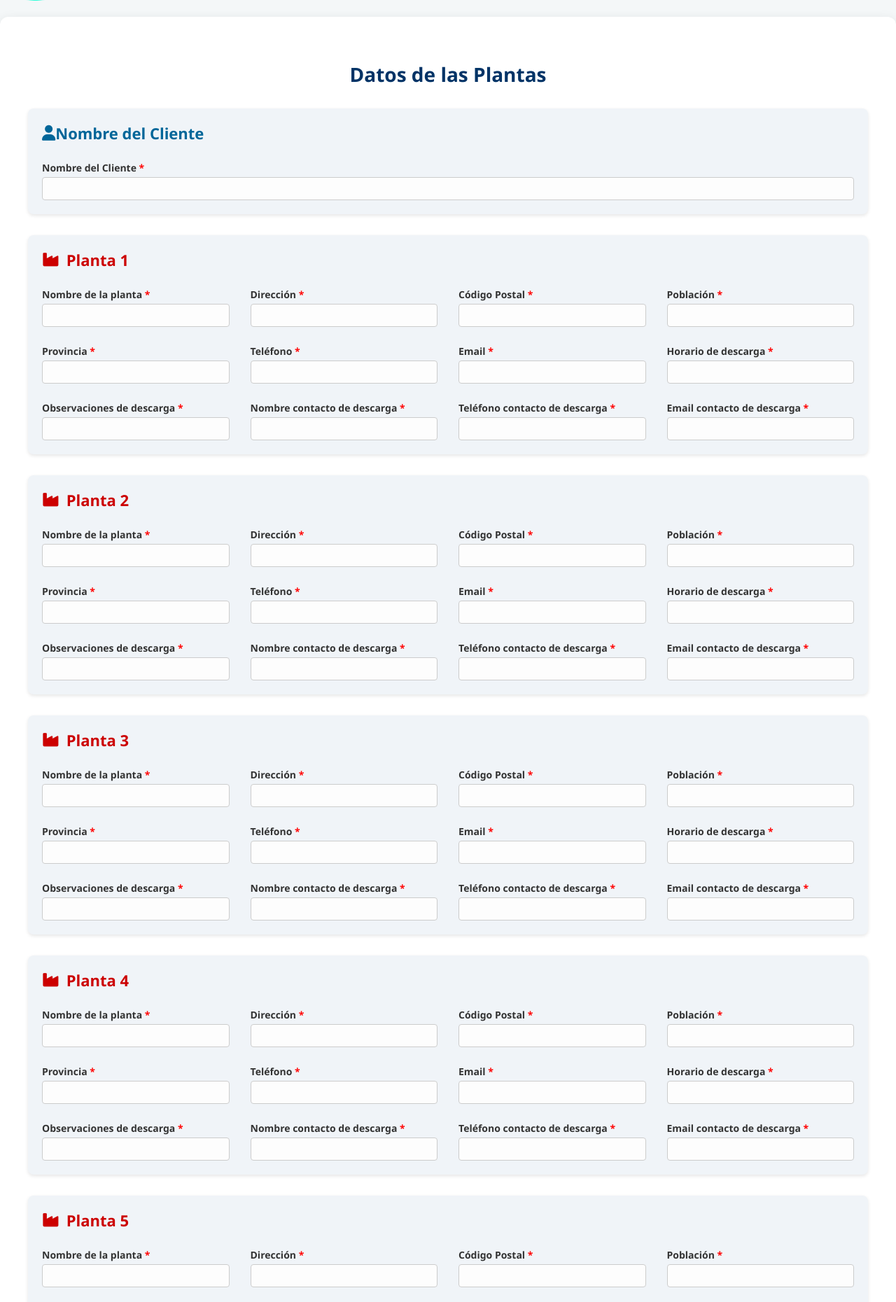
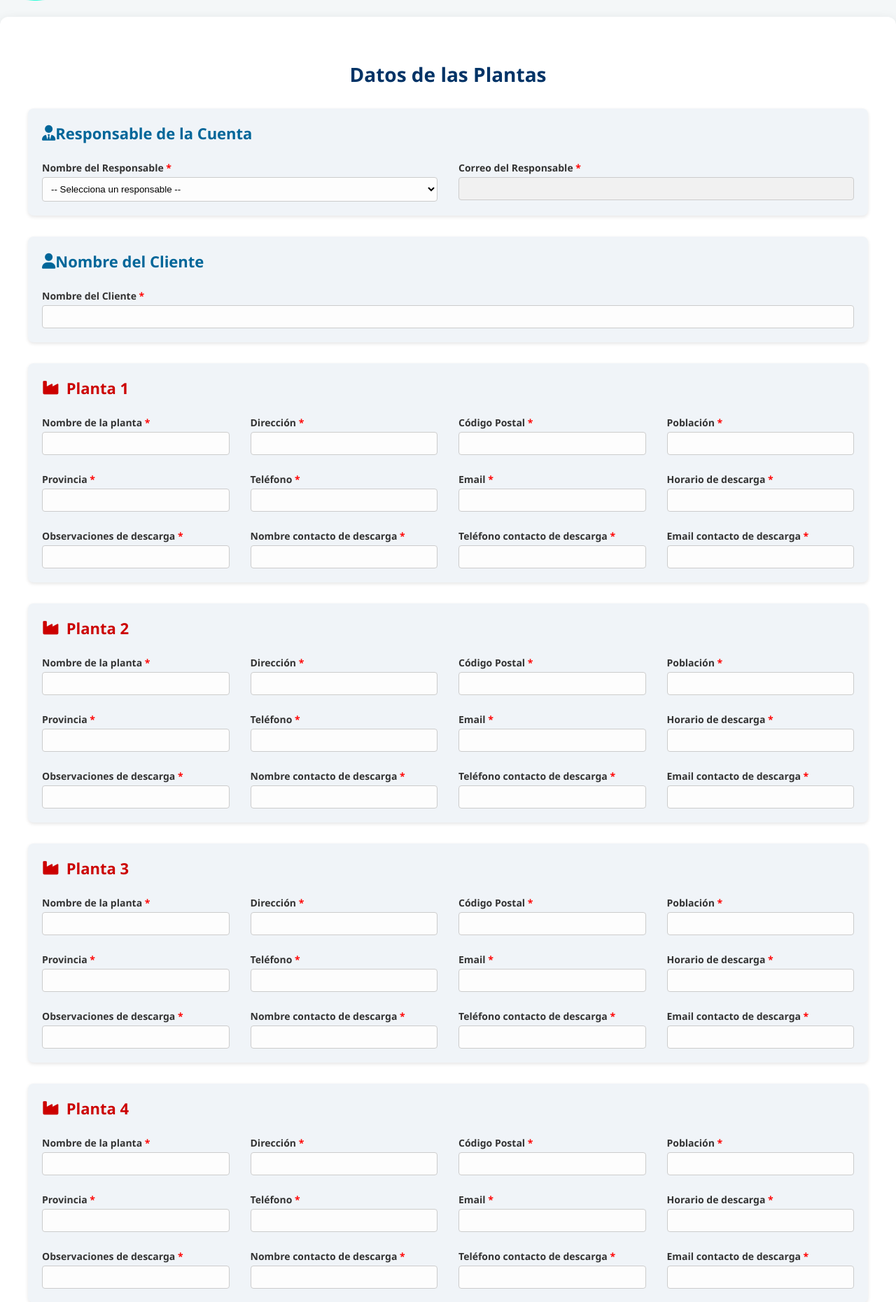
Before and after one commit to Miguel191194-desarrollador/Altaplantas, a Flask app: page /plantas in a window 1280 px wide. Shown: the part 79-1939 px from the top of the page at 70% size. Run offline with Flask 3, Linux system fonts and the light colour scheme.

Commit message:
Update plantas.html

```diff
--- a/templates/plantas.html
+++ b/templates/plantas.html
@@ -95,7 +95,8 @@
         }
 
         input[type="text"],
-        input[type="email"] {
+        input[type="email"],
+        select {
             width: 100%;
             padding: 8px;
             margin-top: 4px;
@@ -107,9 +108,14 @@
         }
 
         input[type="text"]:focus,
-        input[type="email"]:focus {
+        input[type="email"]:focus,
+        select:focus {
             border-color: #003366;
             outline: none;
+        }
+
+        input[readonly] {
+            background-color: #f1f1f1;
         }
 
         button {
@@ -154,6 +160,28 @@
 <form action="/guardar" method="post" onsubmit="return validarFormulario();">
     <div class="container">
         <h2>Datos de las Plantas</h2>
+
+        <!-- Bloque: Selección de responsable -->
+        <div class="section">
+            <div class="section-title-cliente"><i class="fas fa-user-tie"></i> Responsable de la Cuenta</div>
+            <div class="form-grid">
+                <div>
+                    <label>Nombre del Responsable</label>
+                    <select name="responsable_nombre" id="responsable_nombre" onchange="actualizarCorreo()" required>
+                        <option value="">-- Selecciona un responsable --</option>
+                        <option value="jmmmorcillo@dimensasl.com">Jose María</option>
+                        <option value="franciscogarcia@dimensasl.com">Francisco</option>
+                        <option value="carmengutierrez@dimensasl.com">Carmen</option>
+                        <option value="damianv@dimensasl.com">Damian</option>
+                    </select>
+                </div>
+                <div>
+                    <label>Correo del Responsable</label>
+                    <input type="email" name="responsable_correo_visible" id="responsable_correo" readonly>
+                    <input type="hidden" name="responsable_correo" id="responsable_correo_hidden">
+                </div>
+            </div>
+        </div>
 
         <!-- Bloque: Nombre del cliente -->
         <div class="section">
@@ -214,7 +242,19 @@ function validarFormulario() {
     }
     return true;
 }
+
+function actualizarCorreo() {
+    const select = document.getElementById('responsable_nombre');
+    const correoVisible = document.getElementById('responsable_correo');
+    const correoOculto = document.getElementById('responsable_correo_hidden');
+    correoVisible.value = select.value;
+    correoOculto.value = select.value;
+}
 </script>
 
 </body>
 </html>
+
+
+</body>
+</html>
```
